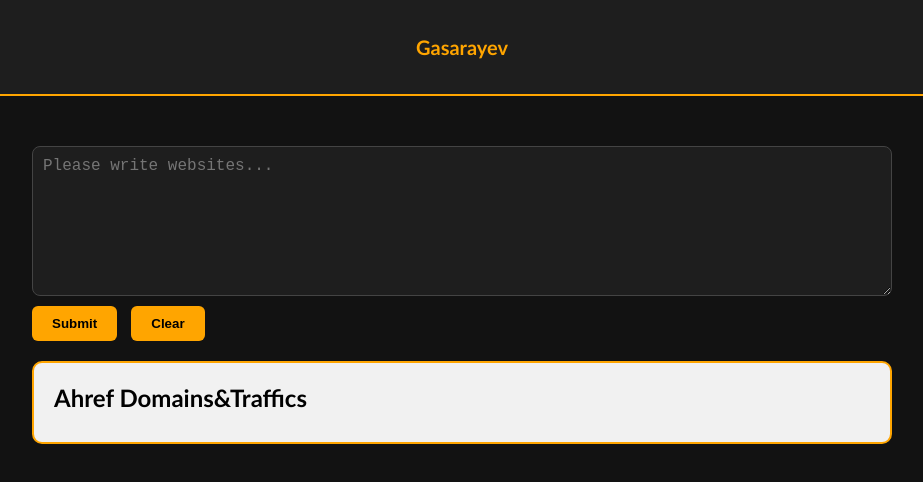
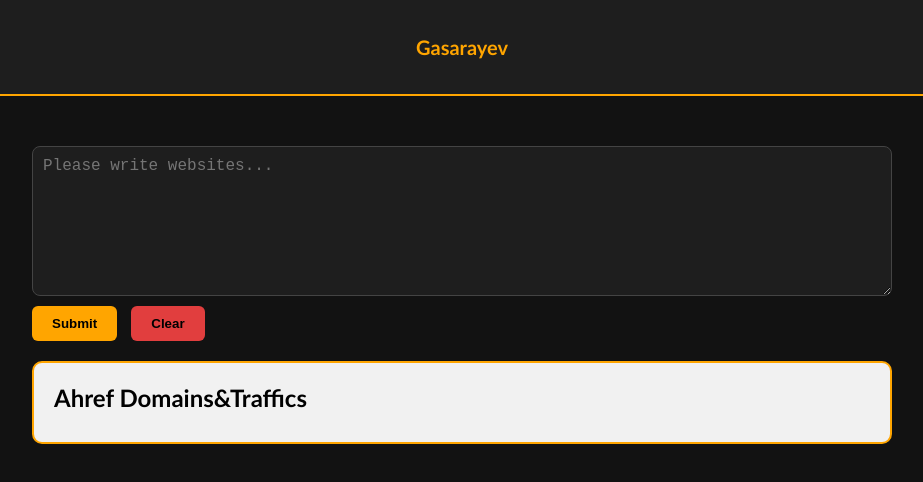
Before and after one commit to Gasarayev/HelperTool-for-DR-Traffic-Check, a plain HTML site: page index.html in a window 1280 px wide. Shown: the whole page, without its empty margins (178-1101 px from the left). Drawn offline with Linux system fonts and the light colour scheme.

Commit message:
clear button color changed

```diff
--- a/style.css
+++ b/style.css
@@ -73,6 +73,10 @@
 
 button:hover {
   background-color: darkorange;
+}
+
+#clearBtn{
+    background-color: rgb(225, 62, 62);
 }
 
 .card-parent {
@@ -179,6 +183,8 @@
   border: 1px solid orange;
 }
 
+
+
 @media (max-width: 480px) {
   .site-box {
     width: 100%;
```
